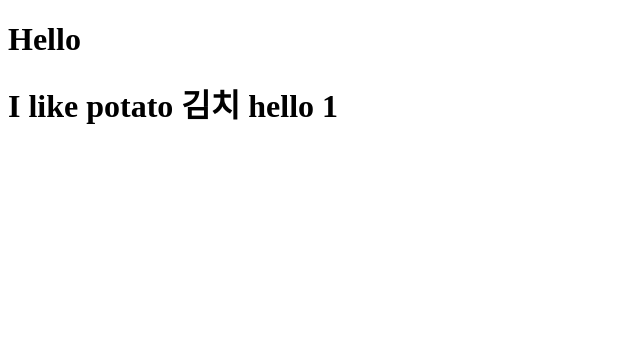
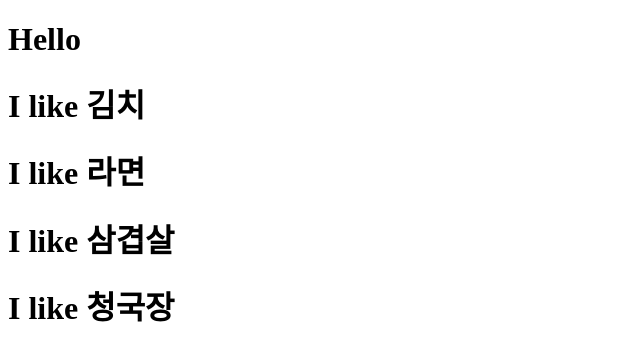
Before and after one commit to developer-do/clone-movie-react, a React (Create React App) app in the folder clone_movie/: page / in a window 1280 px wide. Shown: the top 360 px of the page, without its empty margins (0-640 px from the left). Built offline with nearby package versions, Linux system fonts and the light colour scheme.

Commit message:
03-4 세번째 리액트 기초 개념: props

```diff
--- a/clone_movie/src/App.js
+++ b/clone_movie/src/App.js
@@ -1,8 +1,7 @@
 import React, { Component } from 'react';
 
-function Food(props) {
-  console.log(props);
-  return <h1>I like potato {props.fav} {props.papapapa[0]} {props.papapapa[1]}</h1>;
+function Food({fav}) {
+  return <h1>I like {fav}</h1>;
 }
 
 class App extends Component {
@@ -10,7 +9,10 @@ class App extends Component {
     return (
       <div>
         <h1>Hello</h1>
-        <Food fav="김치" something={true} papapapa={['hello', 1, 2, 3, 4, true]}/>
+        <Food fav="김치" />
+        <Food fav="라면" />
+        <Food fav="삼겹살" />
+        <Food fav="청국장" />
 
       </div>
     );
```
